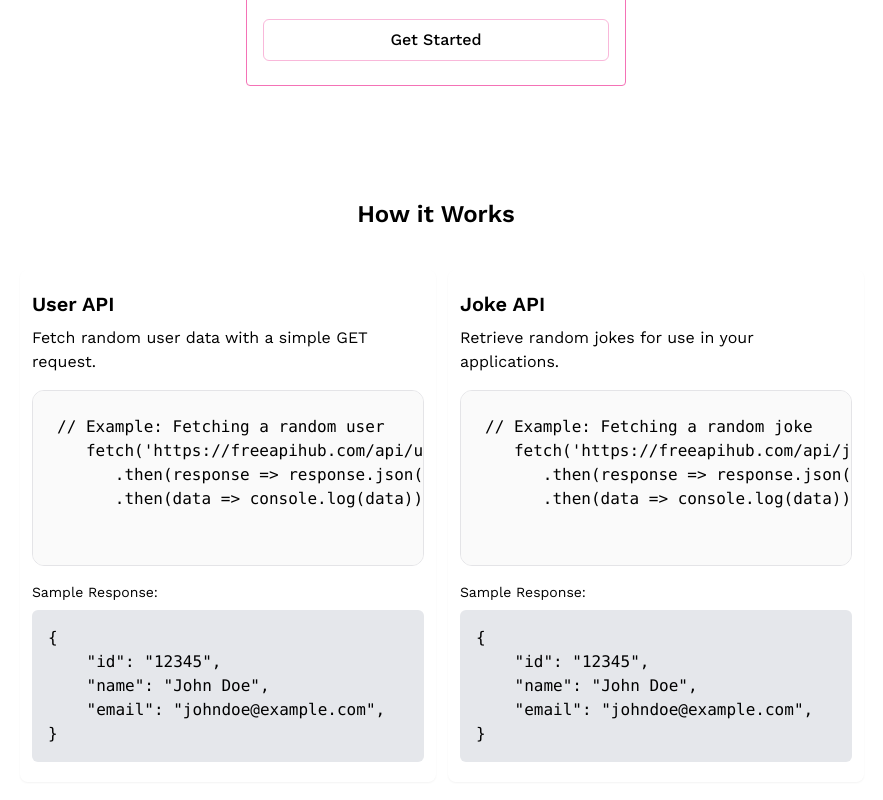
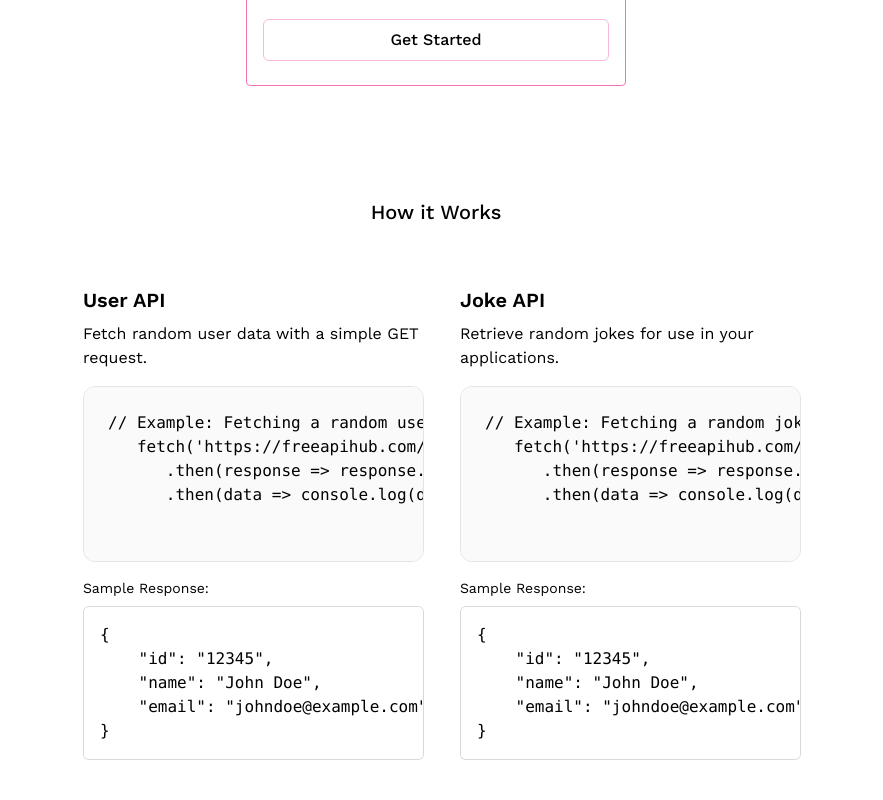
Before and after one commit to rehan-adi/FreeApiHub, a Next.js app in the folder apps/freeapihub-docs/: page / in a window 1280 px wide. Shown: the part 1940-2740 px from the top of the page, without its empty margins (204-1087 px from the left). Built offline with nearby package versions, Linux system fonts and the light colour scheme.

Commit message:
feat: add Testimonials section with responsive UI

```diff
--- a/apps/freeapihub-docs/app/page.tsx
+++ b/apps/freeapihub-docs/app/page.tsx
@@ -155,7 +155,7 @@ export default function Home() {
 
       {/* pricing */}
       <div className="pb-16">
-        <h1 className="text-lg font-semibold mb-10 text-center w-full dark:text-[#FAFAFACC] text-black">
+        <h1 className="text-xl font-medium mb-10 text-center w-full dark:text-white text-black">
           Pricing
         </h1>
         <div className="px-4 py-6 lg:w-[380px] w-full border border-pink-400 rounded text-center transition-colors self-stretch">
@@ -201,12 +201,10 @@ export default function Home() {
 
       {/* How it works  */}
       <div className="w-full py-12 text-black dark:text-white">
-        <h2 className="text-2xl font-semibold text-center mb-10">
-          How it Works
-        </h2>
-        <div className="flex flex-col md:flex-row justify-between items-center md:gap-3 md:px-56 w-full">
+        <h2 className="text-xl font-medium text-center mb-10">How it Works</h2>
+        <div className="flex flex-col md:flex-row justify-between items-center md:gap-3 md:px-[275px] w-full">
           {/* API Usage Example: User API */}
-          <div className="md:mb-8 mb-6 md:px-3 md:py-5 p-4 shadow-sm md:w-1/2 w-full rounded-lg">
+          <div className="md:mb-8 mb-6 md:px-3 md:py-5 p-4 md:w-1/2 w-full rounded-lg">
             <h3 className="text-xl font-semibold mb-2">User API</h3>
             <p className="mb-4">
               Fetch random user data with a simple GET request.
@@ -221,7 +219,7 @@ export default function Home() {
               </code>
             </pre>
             <p className="mt-4 mb-2 text-sm">Sample Response:</p>
-            <pre className="bg-gray-200 dark:bg-gray-700 p-4 rounded-md overflow-auto">
+            <pre className="bg-white dark:bg-[#0E0C0C] border dark:border-white dark:border-opacity-15 border-black border-opacity-15 p-4 rounded-md overflow-auto">
               <code>
                 {`{
     "id": "12345",
@@ -233,7 +231,7 @@ export default function Home() {
           </div>
 
           {/* API Usage Example: Joke API */}
-          <div className="mb-8 md:px-3 md:py-5 p-4 shadow-sm md:w-1/2 w-full rounded-lg">
+          <div className="mb-8 md:px-3 md:py-5 p-4  md:w-1/2 w-full rounded-lg">
             <h3 className="text-xl font-semibold mb-2">Joke API</h3>
             <p className="mb-4">
               Retrieve random jokes for use in your applications.
@@ -248,7 +246,7 @@ export default function Home() {
               </code>
             </pre>
             <p className="mt-4 mb-2 text-sm">Sample Response:</p>
-            <pre className="bg-gray-200 dark:bg-gray-700 p-4 rounded-md overflow-auto">
+            <pre className="bg-white dark:bg-[#0E0C0C] border dark:border-white dark:border-opacity-15 border-black border-opacity-15 p-4 rounded-md overflow-auto">
               <code>
                 {`{
     "id": "12345",
@@ -260,6 +258,44 @@ export default function Home() {
           </div>
         </div>
       </div>
+
+      <div className="w-full text-center mb-8">
+        <h1 className="text-xl font-medium text-black dark:text-white">
+          What Our Users Are Saying
+        </h1>
+      </div>
+      <Marquee
+        pauseOnHover
+        className="[--duration:25s] mb-20 w-[85%] md:max-w-[940px] dark:text-white text-black"
+      >
+        <div className="flex items-center space-x-8">
+          <blockquote className="text-center p-4 bg-zinc-50 dark:bg-[#1E1B1C] rounded-lg shadow-md w-72">
+            <p className="italic text-gray-700 dark:text-gray-300">
+              "FreeAPI Hub makes API integration a breeze!"
+            </p>
+            <p className="mt-2 font-semibold">– Sarah J., Developer</p>
+          </blockquote>
+          <blockquote className="text-center p-4 bg-zinc-50 dark:bg-[#1E1B1C] rounded-lg shadow-md w-72">
+            <p className="italic text-gray-700 dark:text-gray-300">
+              "10,000+ developers can’t be wrong. Love it!"
+            </p>
+            <p className="mt-2 font-semibold">– Daniel K., Product Manager</p>
+          </blockquote>
+          <blockquote className="text-center p-4 bg-zinc-50 dark:bg-[#1E1B1C] rounded-lg shadow-md w-72">
+            <p className="italic text-gray-700 dark:text-gray-300">
+              "Reliable and easy to use. Great service!"
+            </p>
+            <p className="mt-2 font-semibold">– Emily R., Software Engineer</p>
+          </blockquote>
+          <blockquote className="text-center p-4 bg-zinc-50 dark:bg-[#1E1B1C] rounded-lg shadow-md w-72">
+            <p className="italic text-gray-700 dark:text-gray-300">
+              "Highly recommended for any project!"
+            </p>
+            <p className="mt-2 font-semibold">– Chris P., Startup Founder</p>
+          </blockquote>
+        </div>
+      </Marquee>
+
     </div>
   );
 }
```
